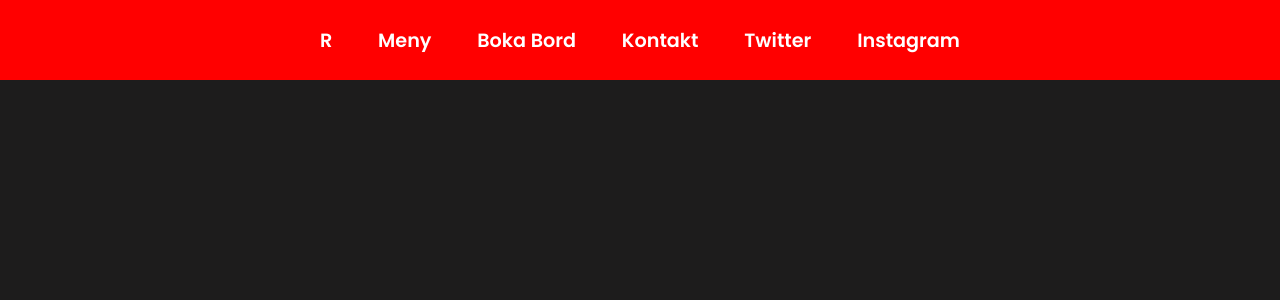
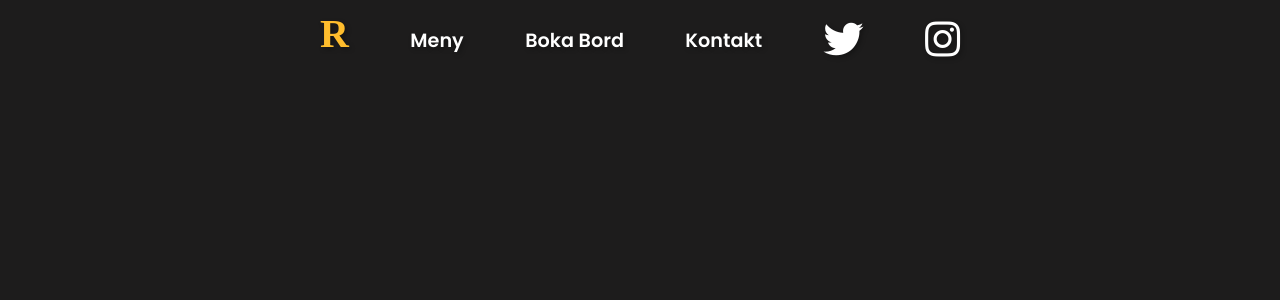
Before and after one commit to HampusJohnOlausson/react-shop, a React (Create React App) app: page / in a window 1280 px wide. Shown: the top 300 px of the page. Built offline with nearby package versions, Linux system fonts and the light colour scheme.

Commit message:
navbar styling done

```diff
--- a/src/Components/Navbar.tsx
+++ b/src/Components/Navbar.tsx
@@ -2,26 +2,33 @@ import { makeStyles } from '@material-ui/core';
 import React from 'react'
 
 const useStyles = makeStyles((theme) => ({
-
   root: {
-    minHeight: '10vh',
-    background: 'red',
-    display: 'flex',
-    flexDirection: 'row',
-    justifyContent: 'center',
-    alignItems: 'center',
+    minHeight: "10vh",
+    display: "flex",
+    flexDirection: "row",
+    justifyContent: "center",
+    alignItems: "center",
+    textShadow: "2px 2px 5px rgba(0, 0, 0, 0.3)",
   },
   nav: {
-    width: '50%',
+    width: "50%",
   },
   list: {
-    width: '100%',
-    display: 'flex',
-    justifyContent: 'space-between',
-    listStyle: 'none',
-    fontSize: '1.2rem',
+    width: "100%",
+    display: "flex",
+    justifyContent: "space-between",
+    listStyle: "none",
+    fontSize: "1.2rem",
   },
-
+  home: {
+    fontFamily: "Yellowtail, cursive",
+    color: "#FFBD2D",
+    fontWeight: "bold",
+    fontSize: "2.5rem",
+  },
+  icon: {
+    fontSize: "2.5rem",
+  },
 }));
 
 const Navbar = () => {
@@ -30,14 +37,18 @@ const Navbar = () => {
 
     return (
       <header className={classes.root}>
-        <nav style={{width: '50%'}}>
+        <nav style={{ width: "50%" }}>
           <ul className={classes.list}>
-            <li>R</li>
-            <li>Meny</li>
-            <li>Boka Bord</li>
-            <li>Kontakt</li>
-            <li>Twitter</li>
-            <li>Instagram</li>
+            <li className={classes.home}>R</li>
+            <li style={{ marginTop: "1rem" }}>Meny</li>
+            <li style={{ marginTop: "1rem" }}>Boka Bord</li>
+            <li style={{ marginTop: "1rem" }}>Kontakt</li>
+            <li className={classes.icon}>
+              <i className="fab fa-twitter"></i>
+            </li>
+            <li className={classes.icon}>
+              <i className="fab fa-instagram"></i>
+            </li>
           </ul>
         </nav>
       </header>
--- a/src/index.scss
+++ b/src/index.scss
@@ -12,4 +12,5 @@ body {
   -webkit-font-smoothing: antialiased;
   -moz-osx-font-smoothing: grayscale;
   font-family: 'Poppins', sans-serif;
+  @import url('https://fonts.googleapis.com/css2?family=Yellowtail&display=swap');
 }
```
